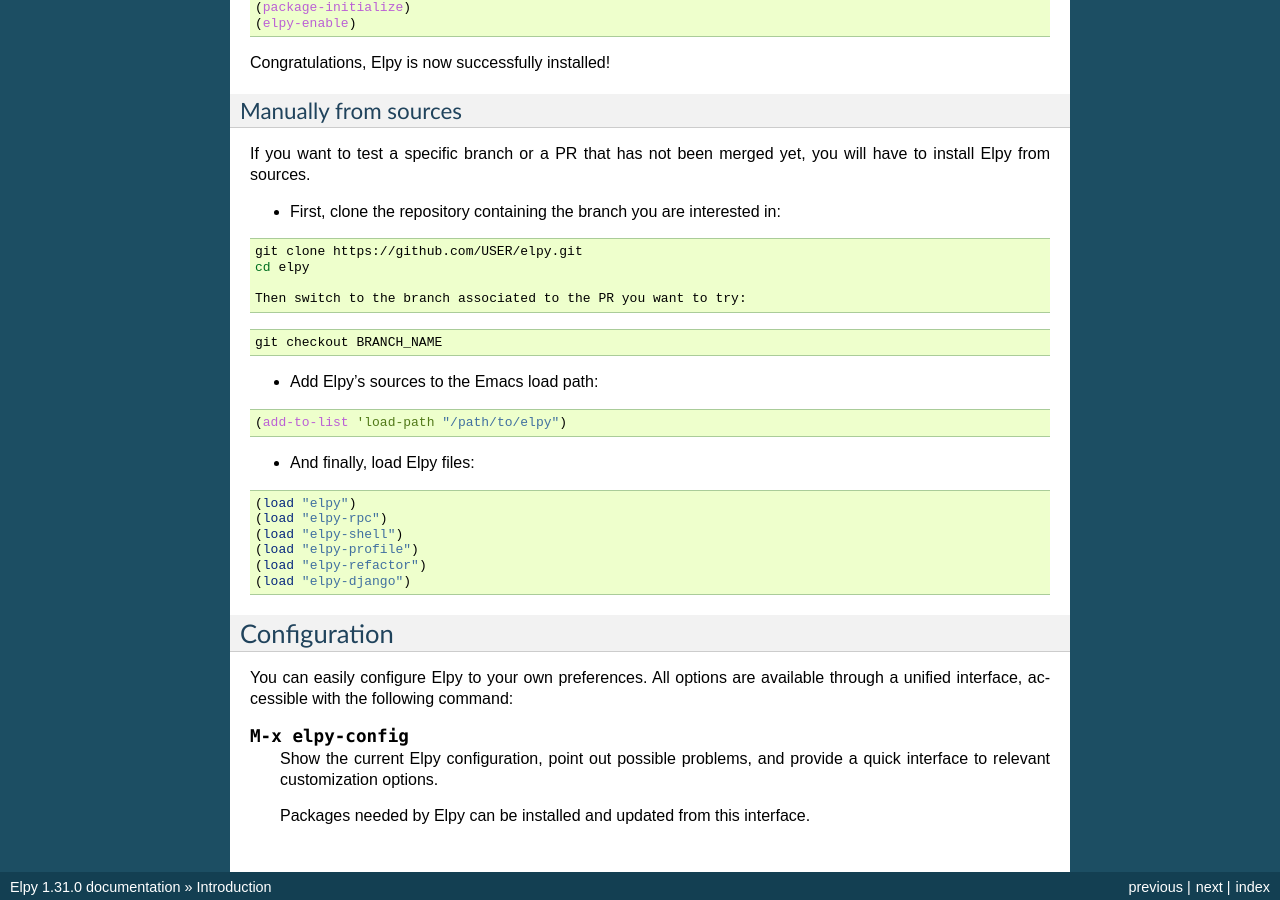
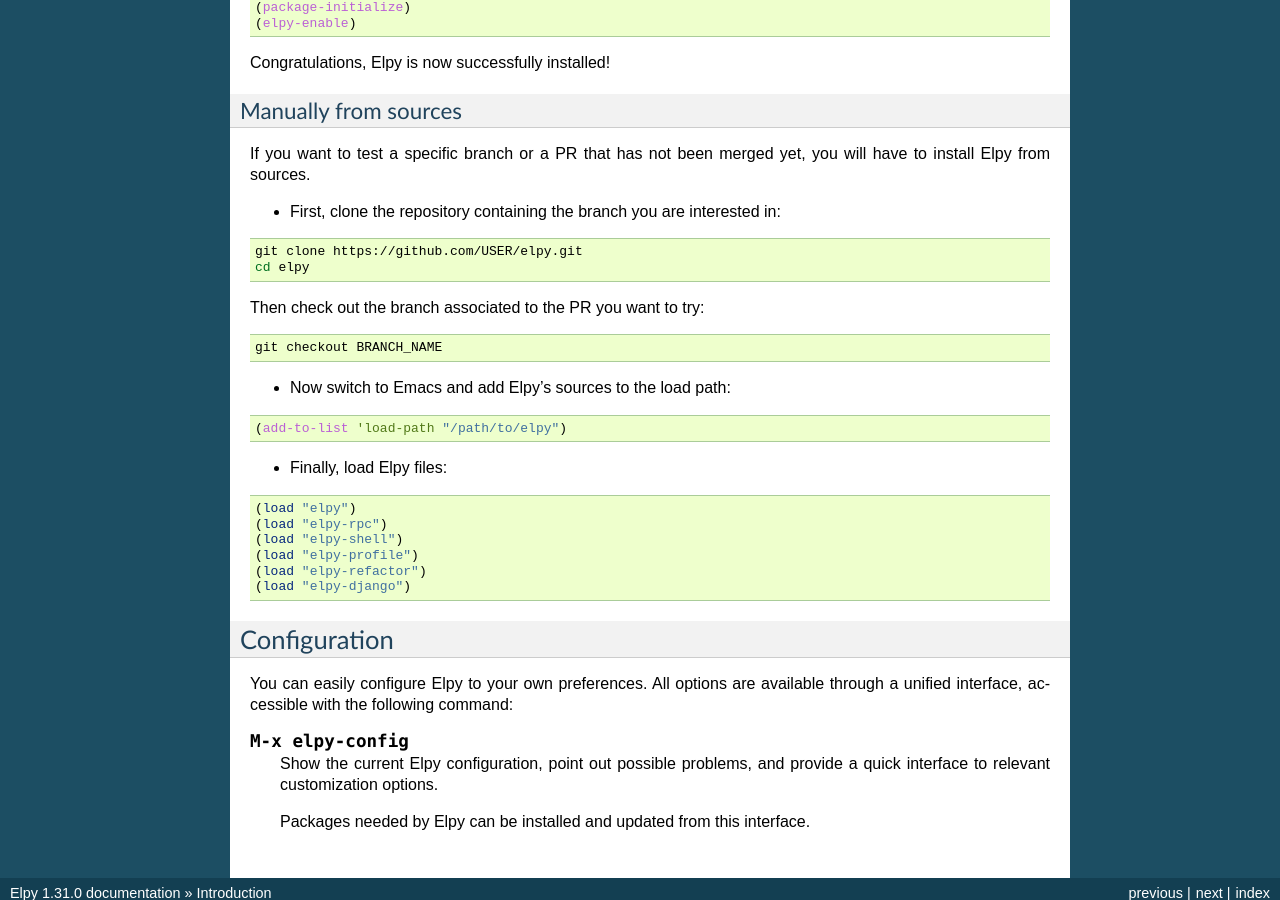
Before and after one commit to jorgenschaefer/elpy, a Sphinx documentation site: the page built from docs/introduction.rst, in a window 1280 px wide and 900 px high, scrolled down 1367 px. Built offline with Sphinx 7.4.7, drawn with Linux system fonts in a browser that asks for light colours.

Commit message:
Minor correction to documentation

```diff
--- a/docs/introduction.rst
+++ b/docs/introduction.rst
@@ -117,19 +117,19 @@
    git clone https://github.com/USER/elpy.git
    cd elpy
 
-   Then switch to the branch associated to the PR you want to try:
+Then check out the branch associated to the PR you want to try:
 
 .. code-block:: bash
 
    git checkout BRANCH_NAME
 
-- Add Elpy's sources to the Emacs load path:
+- Now switch to Emacs and add Elpy's sources to the load path:
 
 .. code-block:: elisp
 
    (add-to-list 'load-path "/path/to/elpy")
 
-- And finally, load Elpy files:
+- Finally, load Elpy files:
 
 .. code-block:: elisp
 
```
